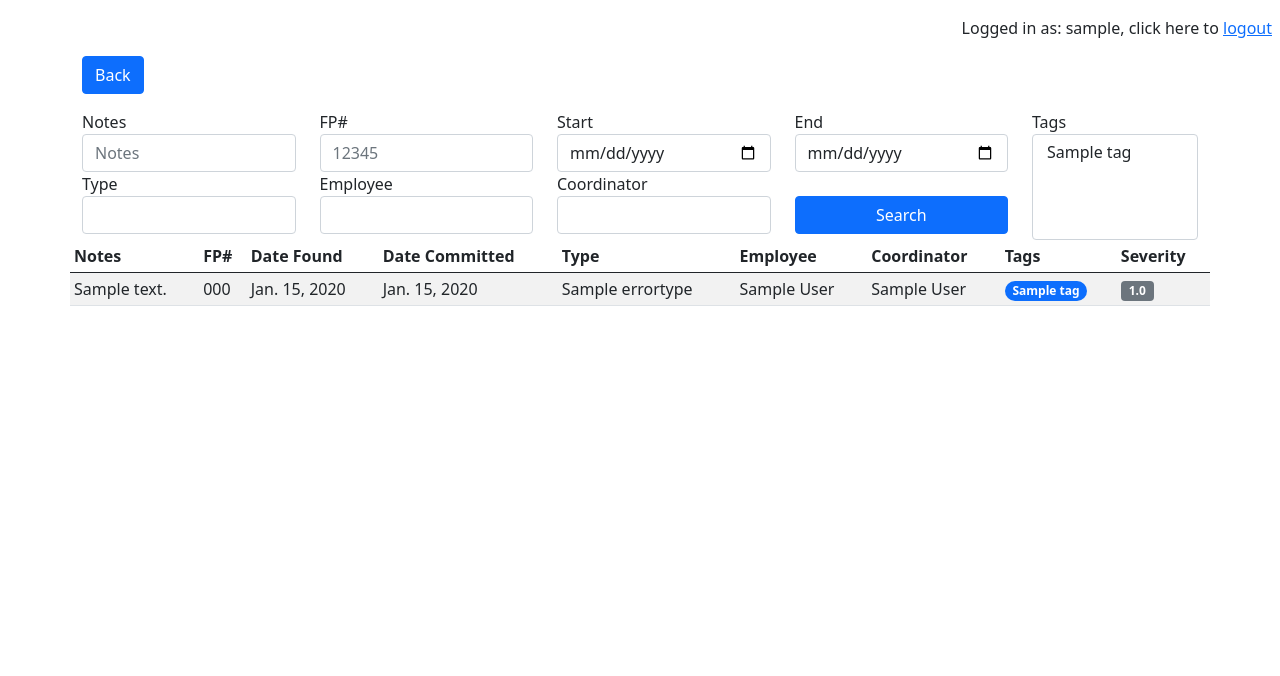
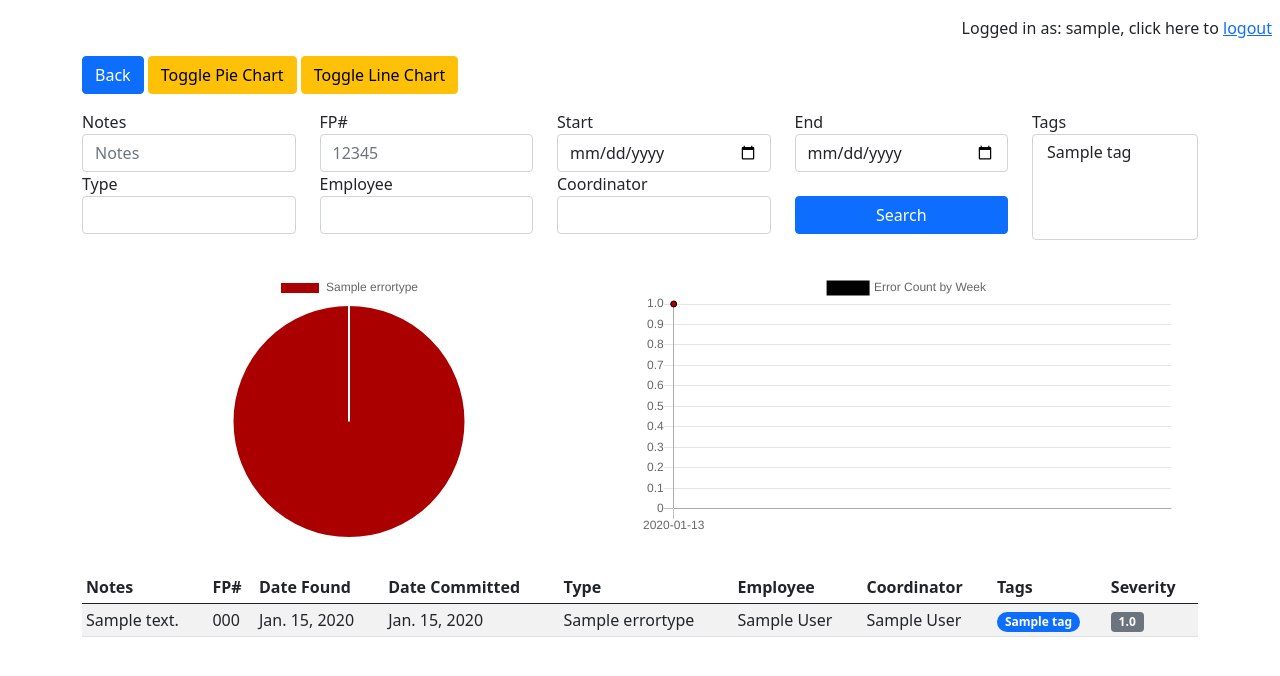
Before and after one commit to EKU-IT-Geeks-Tech-Team/eku_it_geeks_qa_monitoring_system, a Django app: page /search in a window 1280 px wide. Shown: the top 676 px of the page. Run offline with Django 3.2, Linux system fonts and the light colour scheme; the first user in the database is signed in; tables that the repository leaves empty hold one stand-in row (Sample ...); lists and menus that the app fills with data are empty; some libraries are stand-ins or nearby versions.

Commit message:
Added graphs to search page

```diff
--- a/geek_qa/settings.py
+++ b/geek_qa/settings.py
@@ -26,7 +26,8 @@ SECRET_KEY = 'o4b845jheflw(tbbiv*-fd897kd=g34w_+20r^so!kawxap^!&'
 # SECURITY WARNING: don't run with debug turned on in production!
 DEBUG = True
 
-ALLOWED_HOSTS = []
+# ALLOWED_HOSTS = []
+ALLOWED_HOSTS = ['*']
 
 
 # Application definition
--- a/qa/templates/qa/index.html.j2
+++ b/qa/templates/qa/index.html.j2
@@ -29,6 +29,7 @@
   </div>
 </div>
 
+{# CHARTS #}
 <div class="row my-3">
   <div class="col-lg-6 my-3">
     <canvas id="pie-chart"></canvas>
@@ -38,6 +39,7 @@
   </div>
 </div>
 
+{# TABLE #}
 <div class="row my-3">
   <table class="table table-sm table-hover">
     <thead>
--- a/qa/templates/qa/search_errors.html.j2
+++ b/qa/templates/qa/search_errors.html.j2
@@ -19,6 +19,9 @@
 
 {% block content %}
   <a href="{% url 'qa:index' %}" class="btn btn-primary mb-3">Back</a>
+
+  <button id="tottle-pie-chart" class="btn btn-warning mb-3 tottle-chart" data-container="pie-chart-container">Toggle Pie Chart</button>
+  <button id="tottle-line-chart" class="btn btn-warning mb-3 tottle-chart" data-container="line-chart-container">Toggle Line Chart</button>
 
   <form action="/search" method="get">
     <div class="row">
@@ -182,6 +185,18 @@
       </div>
   </form>
 
+  {# CHARTS #}
+    <div class="row my-3">
+      <div id="pie-chart-container" class="col-lg-6 my-3 chart-container">
+        <canvas id="pie-chart"></canvas>
+      </div>
+      <div id="line-chart-container" class="col-lg-6 my-3 chart-container">
+        <canvas id="line-chart"></canvas>
+      </div>
+    </div>
+  </div>
+
+  {# TABLES #}
   {% if errors|length > 0 %}
     <table class="table table-striped table-hover table-sm">
       <thead>
@@ -245,5 +260,98 @@
       })
     })
   })
+
+  document.querySelectorAll(".chart-container").forEach(chart_container => {
+    chart_container.style.display = "block"
+  })
+
+  document.querySelectorAll(".tottle-chart").forEach(btn => {
+    btn.addEventListener("click", () => {
+      const chart_container_id = btn.dataset.container
+      const chart_container = document.getElementById(chart_container_id)
+      if (chart_container.style.display === "none") {
+        chart_container.style.display = "block";
+      } else {
+        chart_container.style.display = "none";
+      }
+    })
+  })
+
+  // PIE CHART
+  function getRandomColor() {
+    return `#${Math.floor(Math.random() * 16777215).toString(16)}`
+  }
+
+backgroundColors = ['#AA0000', '#0000AA', '#00AA00', '#01cdfe', '#90400A','#dfdb76','#b99df0',
+                      '#046e6c', '#c6d9e9', '#fbd11d', '#904f0f', '#ffb3ba','#bae1ff','#baffc9',
+                      '#ff71ce', '#b967ff', '#01cdfe', '#05ffa1', '#f3c9bd','#00AA88'];
+
+  const pie_chart_labels = {{ pie_chart_labels| safe }}
+  const pie_chart_data = {{ pie_chart_data| safe }}
+
+  const loopToThisNumber = pie_chart_labels.length - backgroundColors.length;
+
+  for (let i = 0; i < loopToThisNumber; i += 1) {
+    backgroundColors.push(getRandomColor())
+  };
+
+  var config = {
+    type: 'pie',
+    data: {
+      datasets: [{
+        data: pie_chart_data,
+        backgroundColor: backgroundColors,
+        label: 'Type of Error Comparison'
+      }],
+      labels: pie_chart_labels
+    },
+    options: {
+      responsive: true
+    }
+  };
+
+  var ctx = document.getElementById('pie-chart').getContext('2d');
+  window.myPie1 = new Chart(ctx, config);
+
+  // Line chart
+  const line_graph_labels = {{ line_graph_labels | safe}}
+  const line_graph_data = {{ line_graph_data | safe}}
+
+  var config = {
+    type: "line",
+    data: {
+      datasets: [
+        {
+          data: line_graph_data,
+          backgroundColor: backgroundColors,
+          label: "Error Count by Week",
+          fill: false,
+          borderColor: "#000000",
+        },
+      ],
+      labels: line_graph_labels,
+    },
+    options: {
+      responsive: true,
+      hover: {
+        mode: 'label'
+      },
+      scales: {
+        yAxes: [{
+          display: true,
+          ticks: {
+            beginAtZero: true
+          }
+        }]
+      },
+    }
+  };
+
+  var ctx = document.getElementById("line-chart").getContext("2d");
+  window.myPie2 = new Chart(ctx, config);
+
+  // var testtest = {{ testtest | safe }}
+  // console.log(testtest)
+
 </script>
 {% endblock scripts %}
--- a/qa/views.py
+++ b/qa/views.py
@@ -8,6 +8,7 @@ from django.template.response import ContentNotRenderedError
 from . import models
 from datetime import datetime, timedelta
 from django.urls import reverse
+from pprint import pprint
 
 # Create your views here.
 
@@ -34,20 +35,20 @@ def index(request):
         error_counts_by_day[key] += 1
 
     available_error_types = list(
-        models.ErrorType.objects.values("id", "name").all()
+        models.ErrorType.objects.values("id", "name").order_by("name").all()
     )
 
     available_employees = list(
-        models.Employee.objects.values("id", "name").all()
+        models.Employee.objects.values("id", "name").order_by("name").all()
     )
 
     available_coordinators = list(
         models.Employee.objects.filter(
-            roles__name="Coordinator").values("id", "name").all()
+            roles__name="Coordinator").values("id", "name").order_by("name").all()
     )
 
     available_tags = list(
-        models.Tag.objects.values("id", "name").all()
+        models.Tag.objects.values("id", "name").order_by("name").all()
     )
 
     error_count_by_week = get_error_count_by_week()
@@ -247,7 +248,7 @@ def delete_error(request, error_id: int):
     return redirect("/")
 
 
-def get_error_count_by_week():
+def get_error_count_by_week(query=None):
 
     # https://stackoverflow.com/questions/8746014/django-group-by-date-day-month-year
 
@@ -255,36 +256,66 @@ def get_error_count_by_week():
     from django.db.models import Count
     from datetime import datetime
 
+    if not query:
+        query = models.Error.objects.all()
+
     queryset = list(
-        models.Error.objects
+        query
         .annotate(week=TruncWeek("committed_date"))
         .values("week")
         .annotate(c=Count("id"))
         .values("week", "c")
     )
 
-    print(queryset)
+    weeks = set([k['week'] for k in queryset])
+    dict3 = []
+    for week in weeks:
+        temp_val = []
+        for dict_ in queryset:
+            if dict_['week'] == week:
+                temp_val.append(dict_['c'])
+        dict3.append({'week': week, 'c': sum(temp_val)})
+    pprint(dict3)
+
+    queryset = dict3
+
+    # if query:
+
+    # else:
+    #     queryset = list(
+    #         models.Error.objects
+    #         .annotate(week=TruncWeek("committed_date"))
+    #         .values("week")
+    #         .annotate(c=Count("id"))
+    #         .values("week", "c")
+    #     )
+
+    # [{"week": dt, "c": n}]
+
+    # pprint(queryset)
 
     week_counts = {}
 
-    for data in queryset:
-        key = data["week"].strftime("%Y-%m-%d")
-        value = data["c"]
+    if len(queryset) > 0:
 
-        week_counts[key] = value
+        for data in queryset:
+            key = data["week"].strftime("%Y-%m-%d")
+            value = data["c"]
 
-    weeks_dt = [datetime.strptime(week, "%Y-%m-%d")
-                for week in week_counts.keys()]
+            week_counts[key] = value
 
-    start_date = min(weeks_dt)
-    end_date = max(weeks_dt)
+        weeks_dt = [datetime.strptime(week, "%Y-%m-%d")
+                    for week in week_counts.keys()]
 
-    while start_date < end_date:
-        week_counts.setdefault(
-            start_date.strftime("%Y-%m-%d"),
-            0
-        )
-        start_date += timedelta(days=7)
+        start_date = min(weeks_dt)
+        end_date = max(weeks_dt)
+
+        while start_date < end_date:
+            week_counts.setdefault(
+                start_date.strftime("%Y-%m-%d"),
+                0
+            )
+            start_date += timedelta(days=7)
 
     return week_counts
 
@@ -296,7 +327,8 @@ def search_errors(request):
     from django.utils.datastructures import MultiValueDictKeyError
 
     # gets list of every error
-    errors = models.Error.objects.all()
+    # errors = models.Error.objects.all()
+    errors = models.Error.objects
 
     # get tag names from URL
     tag_names = request.GET.getlist("tags")
@@ -371,6 +403,15 @@ def search_errors(request):
     # sort by committed date
     errors = errors.order_by("-committed_date")
 
+    error_count_by_week = get_error_count_by_week(query=errors)
+    sorted_weeks = sorted(list(error_count_by_week.keys()))
+
+    error_names_counts = {}
+    for error in errors:
+        # error count
+        error_names_counts.setdefault(error.type.name, 0)
+        error_names_counts[error.type.name] += 1
+
     context = {
         # at this point all errors have the same tag
         "errors": errors,
@@ -387,7 +428,14 @@ def search_errors(request):
             "employee": employee_name,
             "coordinator": coordinator_name,
             "tags": [tag.name for tag in list(tags.all())],
-        }
+        },
+        # pie chart
+        'pie_chart_labels': list(error_names_counts.keys()),
+        'pie_chart_data': list(error_names_counts.values()),
+        # line graph
+        "line_graph_labels": sorted_weeks,
+        "line_graph_data": [error_count_by_week[week] for week in sorted_weeks],
+
     }
     template = loader.get_template("qa/search_errors.html.j2")
 
```
Also changed, not shown: 2 other files.
